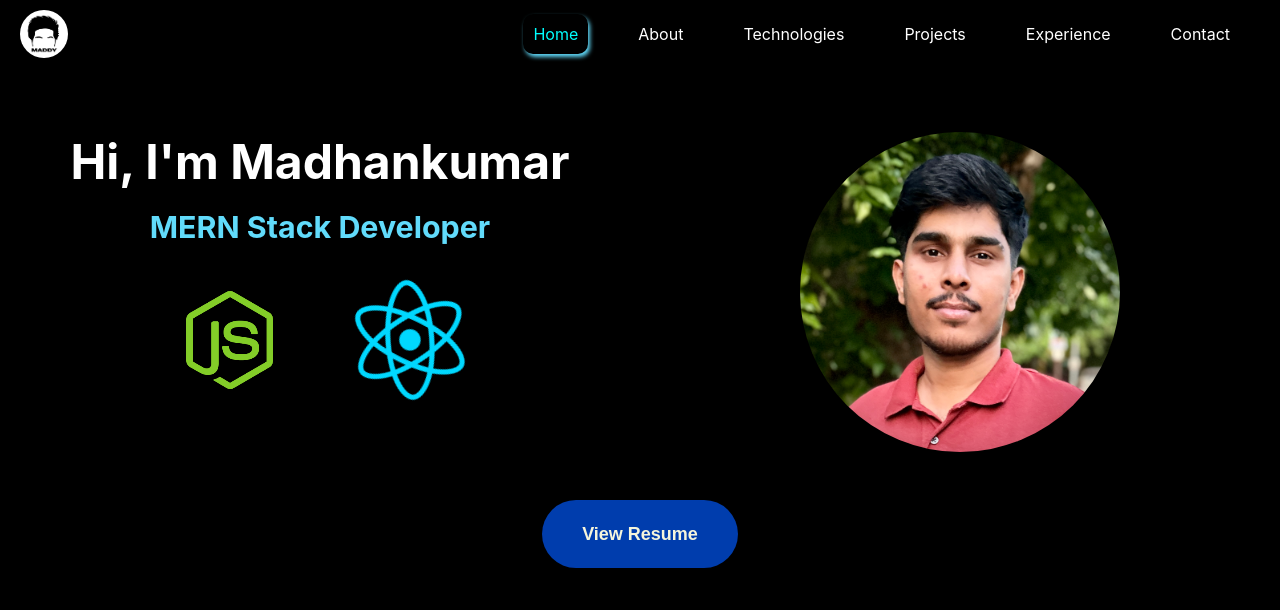
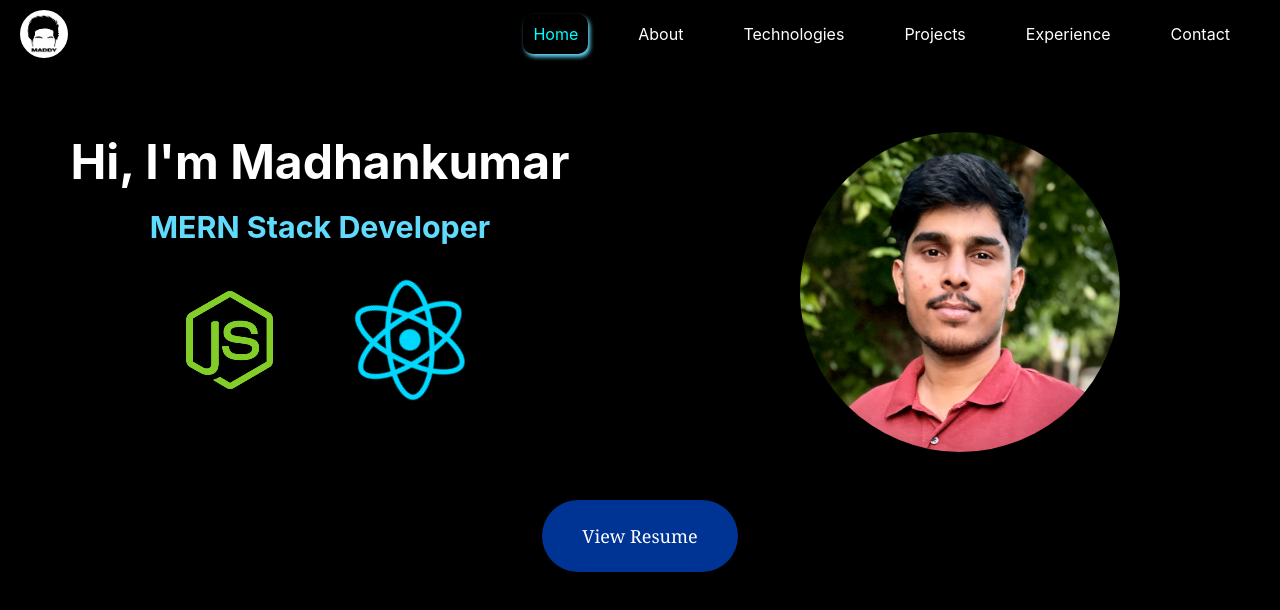
Before and after one commit to Madhanm2001/My-portfolio, a React (Create React App) app: page / in a window 1280 px wide. In both pictures the pointer is over the link "View Resume". Shown: the top 610 px of the page. Built offline with nearby package versions, Linux system fonts and the light colour scheme; the HTML template or start-up script is replaced by a standard one.

Commit message:
chnage Button color

```diff
--- a/src/styles/HeroSection.css
+++ b/src/styles/HeroSection.css
@@ -42,11 +42,10 @@
   max-width: 60%; */
 }
 #viewResume{
-  border-radius:5vh;border:none;background:#61DBFB;cursor:pointer;padding:3vh 5vh;text-decoration:none;color:black;font-weight:600;font-size:large;font-family:Arial, sans-serif;
+  border-radius:5vh;border:none;background:rgb(45, 101, 206);cursor:pointer;padding:3vh 5vh;text-decoration:none;color: rgb(255, 255, 255);font-weight:500;font-size:large;font-family:Cambria, Cochin, Georgia, Times, 'Times New Roman', serif,sans-serif;
 }
 #viewResume:hover{
-  background-color: rgb(0, 61, 173);
-  color: beige;
+  background-color: rgb(0, 52, 148);
 }
 .image-1 {
   width: 25%;
```
